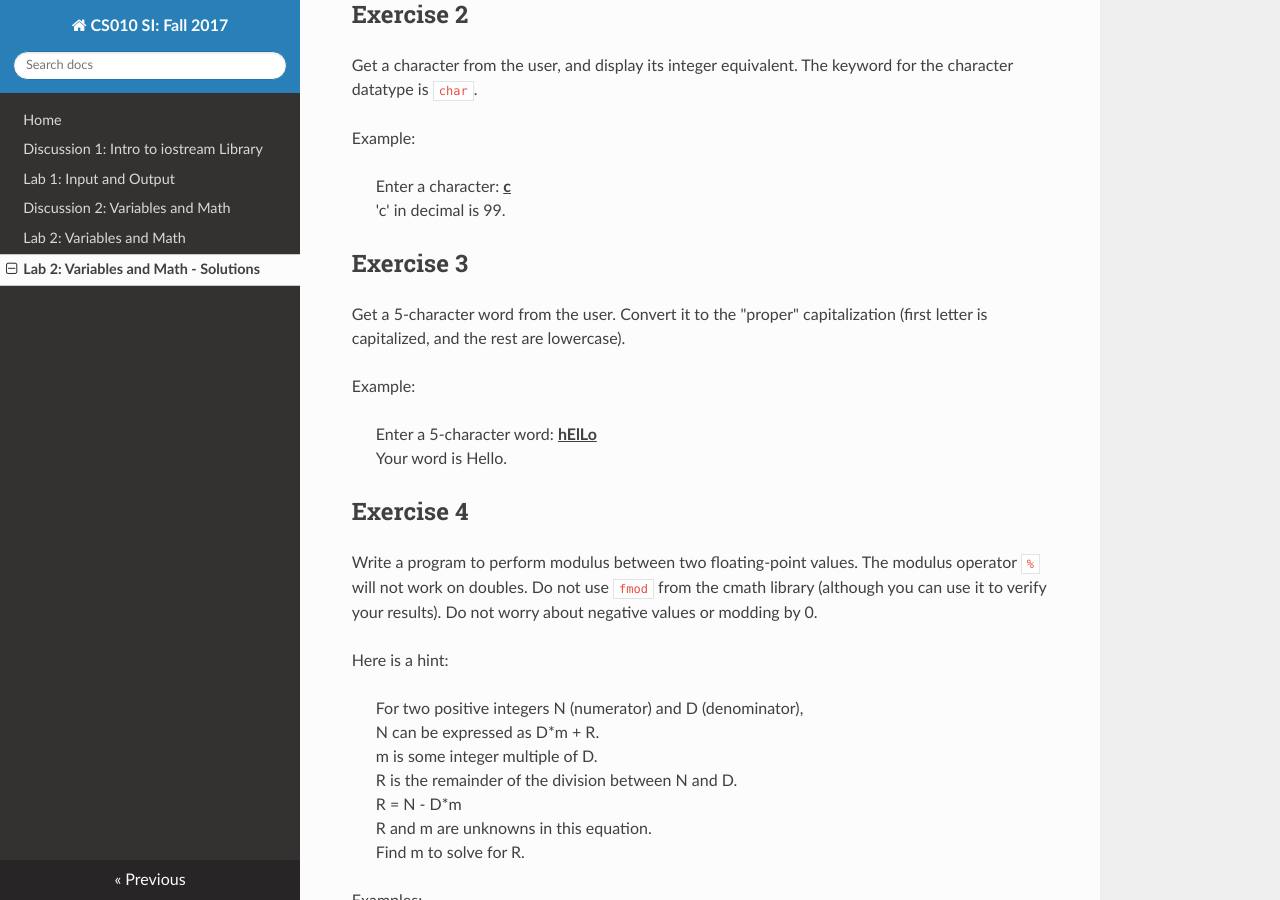
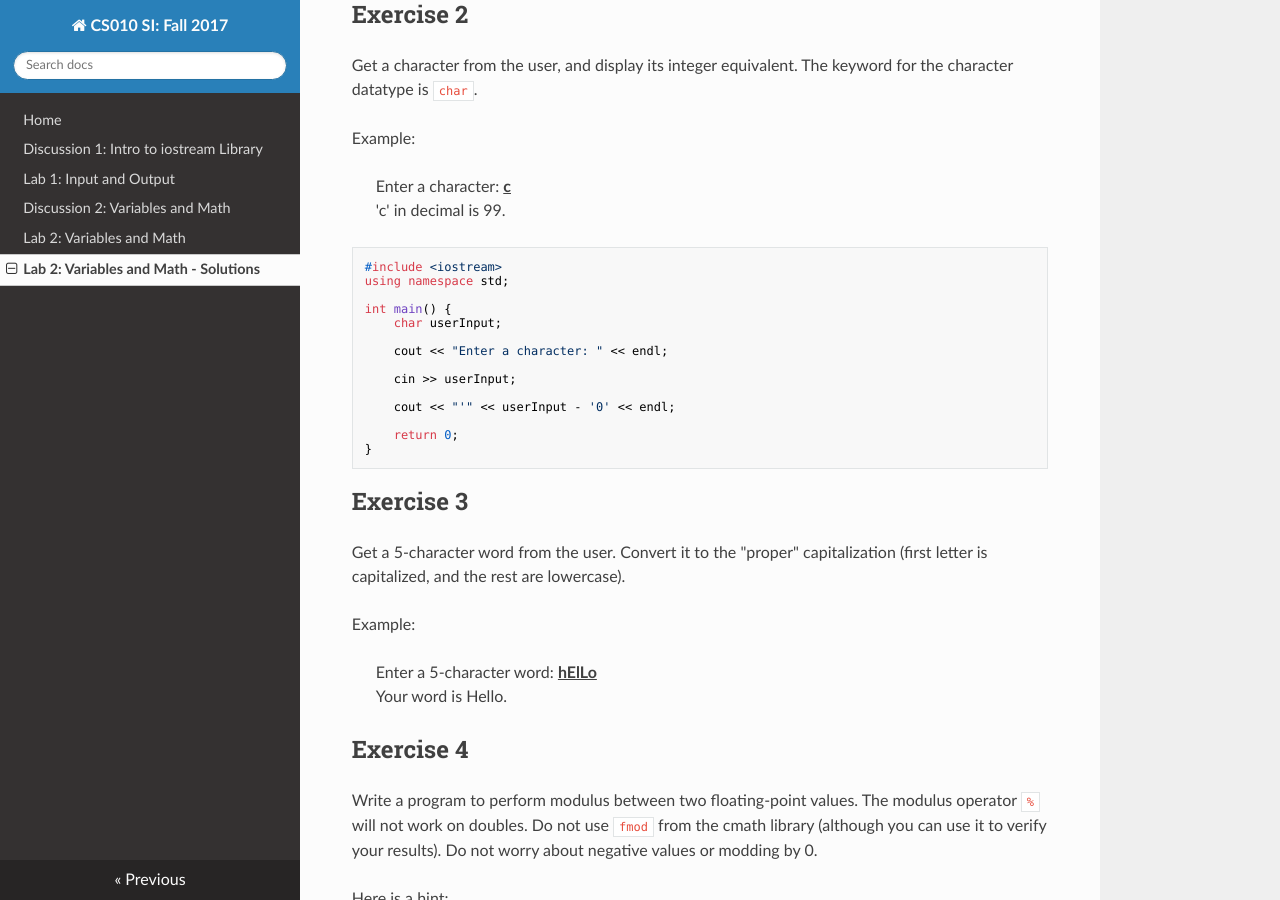
Before and after one commit to cs-si-ucr/cs10, an MkDocs documentation site: the page built from docs/lab02-solution.md, in a window 1280 px wide and 900 px high, scrolled down 775 px. Built offline with MkDocs 1.6.1, drawn with Linux system fonts in a browser that asks for light colours; nearby versions of some CDN libraries; old or Windows-style settings are respelled for this version of MkDocs.

Commit message:
Adding solution to lab 2 assn 2

````diff
--- a/docs/lab02-solution.md
+++ b/docs/lab02-solution.md
@@ -50,6 +50,23 @@ Example:
 > 'c' in decimal is 99.
 
 <!-- todo: delete -->
+
+```
+#include <iostream>
+using namespace std;
+
+int main() {
+    char userInput;
+
+    cout << "Enter a character: " << endl;
+
+    cin >> userInput;
+
+    cout << "'" << userInput - '0' << endl;
+
+    return 0;
+}
+```
 
 Exercise 3
 ---
````
